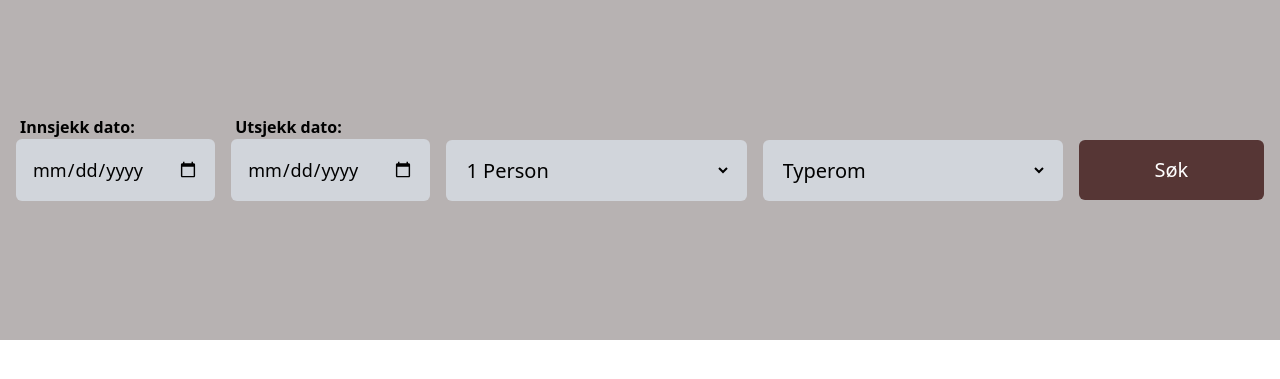
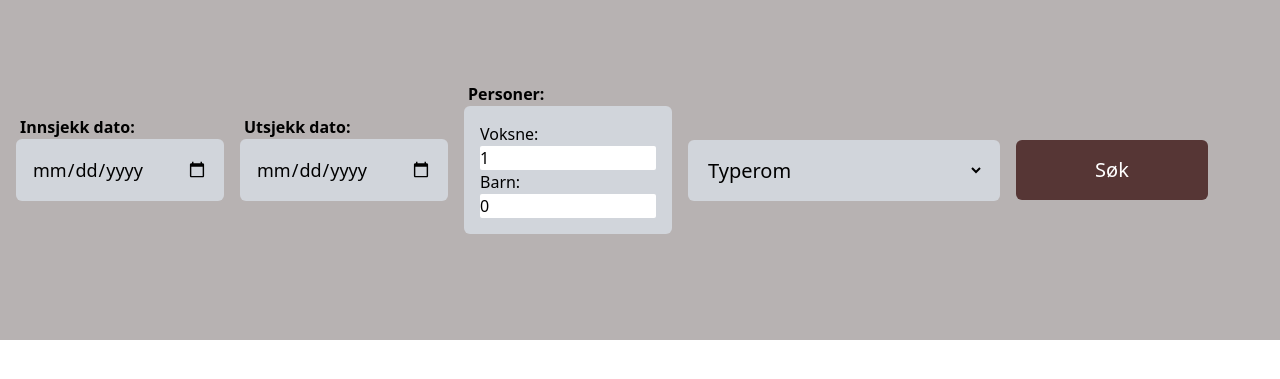
Before and after one commit to Nicoletapa/Rombooking-system-, a PHP site: the page made by Views/Bookings/AvailableReservations.php in a window 1280 px wide. Shown: the part 64-443 px from the top of the page. Run offline with PHP 8.4, Linux system fonts and the light colour scheme; data comes from the database, SQL or seed files in the repository; some libraries are stand-ins or nearby versions.

Commit message:
booking spesifikt antall personer nå?

```diff
--- a/Includes/Components/RoomSearchBar.php
+++ b/Includes/Components/RoomSearchBar.php
@@ -15,6 +15,52 @@
 
     $sql = "SELECT * FROM Romtype";
     $resultRomType = $conn->query($sql);
+
+    // Behold verdiene brukeren inn legger inn etter trykk på søk
+    $innsjekk = isset($_POST['innsjekk']) ? $_POST['innsjekk'] : '';
+    $utsjekk = isset($_POST['utsjekk']) ? $_POST['utsjekk'] : '';
+    $antallVoksne = isset($_POST['antallVoksne']) ? $_POST['antallVoksne'] : 1;
+    $antallBarn = isset($_POST['antallBarn']) ? $_POST['antallBarn'] : 0;
+    $romtype = isset($_POST['romtype']) ? $_POST['romtype'] : '';
+    $errors = [];
+
+    // Form validation med PHP
+    if ($_SERVER['REQUEST_METHOD'] == 'POST') {
+        $isValid = true;
+
+        // Validering innsjekk
+        if (empty($_POST['innsjekk'])) {
+            $errors['innsjekk'] = 'Innsjekk dato er påkrevd.';
+            $isValid = false;
+        } else {
+            $innsjekk = $_POST['innsjekk'];
+        }
+
+        // Validering utsjekk
+        if (empty($_POST['utsjekk'])) {
+            $errors['utsjekk'] = 'Utsjekk dato er påkrevd.';
+            $isValid = false;
+        } else {
+            $utsjekk = $_POST['utsjekk'];
+        }
+
+        // Validering antall voksne
+        if (empty($_POST['antallVoksne']) || $_POST['antallVoksne'] <= 0) {
+            $errors['antallVoksne'] = 'Antall voksne må være minst 1.';
+            $isValid = false;
+        } else {
+            $antallVoksne = $_POST['antallVoksne'];
+        }
+
+        // Validering antall barn
+        if (!isset($_POST['antallBarn']) || $_POST['antallBarn'] < 0) {
+            $errors['antallBarn'] = 'Vennligst fyll inn antall barn.';
+            $isValid = false;
+        } else {
+            $antallBarn = $_POST['antallBarn'];
+        }
+    }
+
     ?>
     <div class="w-full min-h-max">
 
@@ -25,22 +71,48 @@
             <div class="relative w-1/6">
                 <label for="innsjekk" class="absolute -top-6 left-1 font-semibold">Innsjekk dato:</label>
                 <div class="bg-gray-300 rounded-md flex flex-col p-4">
-                    <input type="date" id="innsjekk" name="innsjekk" required class="bg-transparent relative text-lg">
+                    <input type="date" id="innsjekk" name="innsjekk" class="bg-transparent relative text-lg" value="<?php echo htmlspecialchars($innsjekk)?>" />
                 </div>
+
+                <!-- Feilmelding -->
+                <?php if (isset($errors['innsjekk'])): ?>
+                    <p class="text-red-500 text-sm"><?php echo $errors['innsjekk']; ?></p>
+                <?php endif; ?>
+
             </div>
             <div class="relative w-1/6">
                 <label for="utsjekk" class="absolute -top-6 left-1 font-semibold">Utsjekk dato:</label>
                 <div class="bg-gray-300 rounded-md flex flex-col p-4">
-                    <input type="date" id="utsjekk" name="utsjekk" required class="relative bg-transparent text-lg">
+                    <input type="date" id="utsjekk" name="utsjekk" class="relative bg-transparent text-lg" value="<?php echo htmlspecialchars($utsjekk)?>" />
                 </div>
+
+                <!-- Feilmelding -->
+                <?php if (isset($errors['utsjekk'])): ?>
+                    <p class="text-red-500 text-sm"><?php echo $errors['utsjekk']; ?></p>
+                <?php endif; ?>
+
             </div>
-            <div class="w-1/4 bg-gray-300 text-xl p-4 rounded-md">
-                <select name="antallPersoner" class="w-full bg-transparent h-full">
-                    <option value="1">1 Person</option>
-                    <option value="2">2 Personer</option>
-                    <option value="3">3 Personer</option>
-                    <option value="4">4 Personer</option>
-                </select>
+            <div class="relative w-1/6">
+                <label for="antallPersoner" class="absolute -top-6 left-1 font-semibold">Personer:</label>
+                <!-- Felt for personer -->
+                <div class="bg-gray-300 rounded-md flex flex-col p-4">
+                    <label for="antallVoksne">Voksne:</label>
+                    <input type="number" id="antallVoksne" name="antallVoksne" value="<?php echo $antallVoksne; ?>" class="rounded-sm" />
+
+                    <!-- Feilmelding -->
+                    <?php if (isset($errors['antallVoksne'])): ?>
+                        <p class="text-red-500 text-sm"><?php echo $errors['antallVoksne']; ?></p>
+                    <?php endif; ?>
+
+                    <label for="antallBarn">Barn:</label>
+                    <input type="number" id="antallBarn" name="antallBarn" value="<?php echo $antallBarn; ?>" class="rounded-sm" />
+
+                    <!-- Feilmelding -->
+                    <?php if (isset($errors['antallBarn'])): ?>
+                        <p class="text-red-500 text-sm"><?php echo $errors['antallBarn']; ?></p>
+                    <?php endif; ?>
+
+                </div>
             </div>
             <div class="w-1/4 bg-gray-300 text-xl p-4 rounded-md">
                 <select name="romtype" class="w-full bg-transparent h-full">
--- a/Views/Bookings/AvailableReservations.php
+++ b/Views/Bookings/AvailableReservations.php
@@ -13,7 +13,7 @@ if ($_SERVER["REQUEST_METHOD"] == "POST") {
 
     // Get the selected number of people and room type
     $romtype = $_POST['romtype'];
-    $antallPersoner = $_POST['antallPersoner'];
+    $antallPersoner = $_POST['antallVoksne'] + $_POST['antallBarn'];
 
     // SQL query to find available rooms
     $sql = "SELECT Romtype.RomTypeNavn
```
